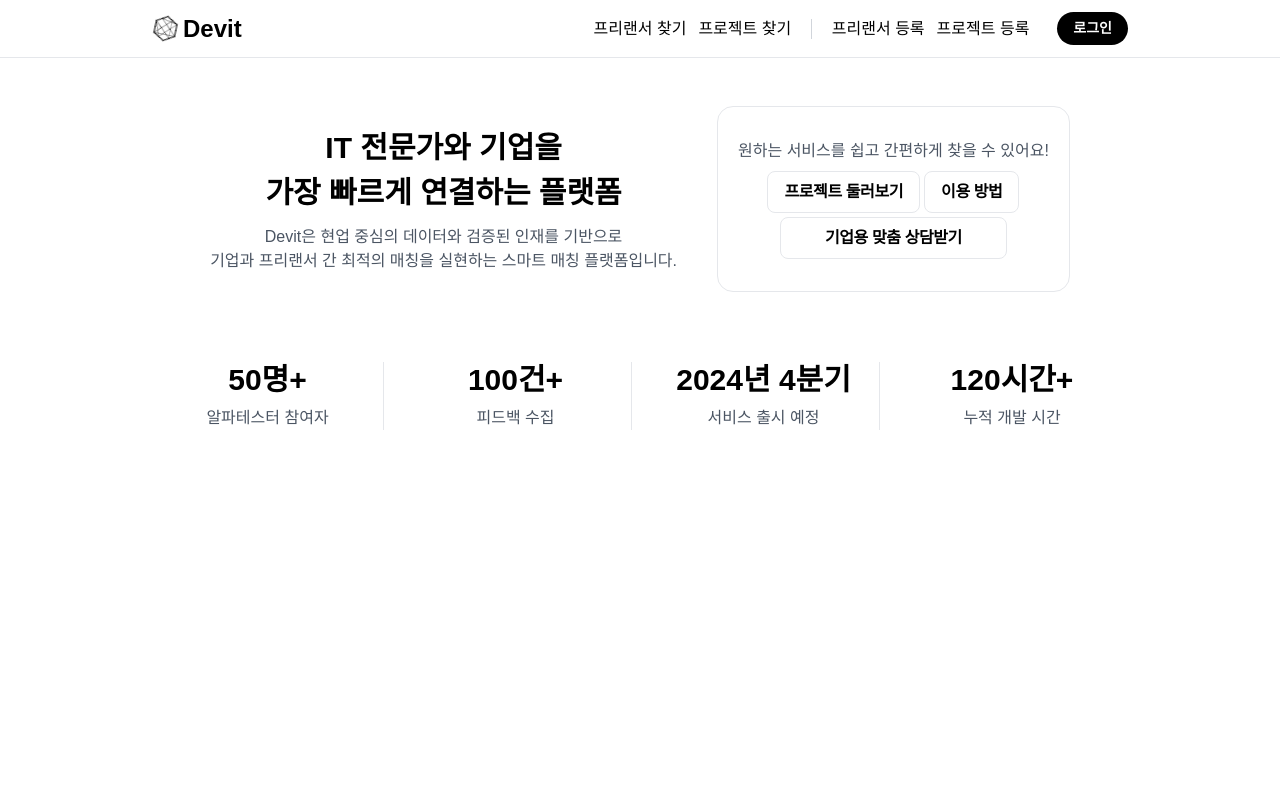
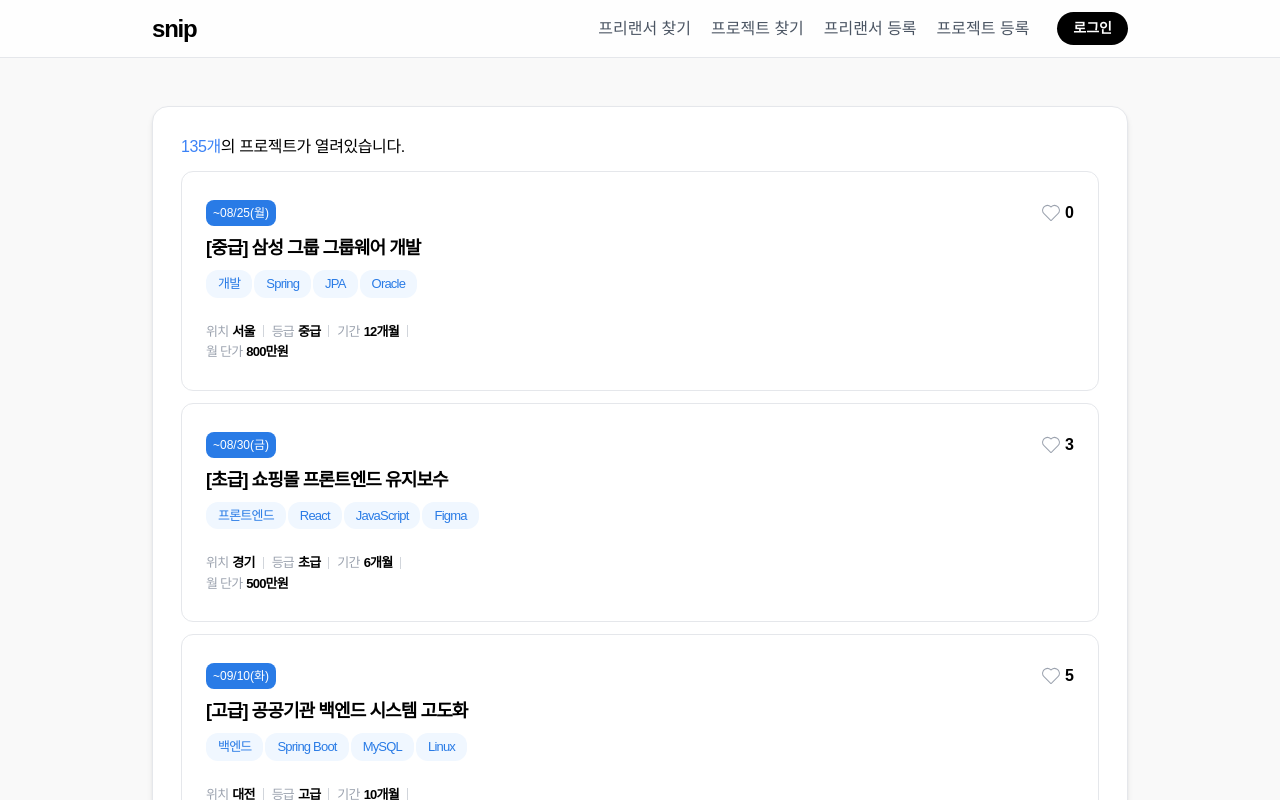
Before and after one commit to wowddok99/snip-front, a Next.js app: page /main in a window 1280 px wide. Shown: the top 800 px of the page. Built offline with nearby package versions, Linux system fonts and the light colour scheme; a web font is replaced by a local one.

Commit message:
feat(main): add project cards to main page, remove existing component

```diff
--- a/package.json
+++ b/package.json
@@ -1,5 +1,5 @@
 {
-  "name": "devit",
+  "name": "snip",
   "version": "0.1.0",
   "private": true,
   "scripts": {
--- a/src/app/main/page.tsx
+++ b/src/app/main/page.tsx
@@ -3,65 +3,78 @@
 import { useState } from "react";
 import Header from "@/components/layout/Header";
 import MobileMenu from "@/components/layout/MobileMenu";
+import ProjectCard from "@/components/ui/ProjectCard";
+import { FiChevronRight } from "react-icons/fi";
 
 export default function Home() {
+    const projects = [
+        {
+            dueDate: "~08/25(월)",
+            title: "[중급] 삼성 그룹 그룹웨어 개발",
+            tags: ["개발", "Spring", "JPA", "Oracle"],
+            location: "서울",
+            level: "중급",
+            duration: "12개월",
+            cost: "800만원",
+            likes: 0,
+        },
+        {
+            dueDate: "~08/30(금)",
+            title: "[초급] 쇼핑몰 프론트엔드 유지보수",
+            tags: ["프론트엔드", "React", "JavaScript", "Figma"],
+            location: "경기",
+            level: "초급",
+            duration: "6개월",
+            cost: "500만원",
+            likes: 3,
+        },
+        {
+            dueDate: "~09/10(화)",
+            title: "[고급] 공공기관 백엔드 시스템 고도화",
+            tags: ["백엔드", "Spring Boot", "MySQL", "Linux"],
+            location: "대전",
+            level: "고급",
+            duration: "10개월",
+            cost: "950만원",
+            likes: 5,
+        },
+        {
+            dueDate: "~09/01(일)",
+            title: "[중급] 병원 예약 시스템 리뉴얼",
+            tags: ["Next.js", "TypeScript", "Tailwind", "UX"],
+            location: "부산",
+            level: "중급",
+            duration: "8개월",
+            cost: "750만원",
+            likes: 2,
+        },
+    ];
+
     const [menuOpen, setMenuOpen] = useState(false)
 
     const toggleMenu = () => setMenuOpen(prev => !prev);
 
     return (
-        <div className={""}>
+        <div className={"bg-[#f9f9f9] min-h-screen"}>
             <Header onToggleMenu={toggleMenu}></Header>
             <MobileMenu isOpen={menuOpen} />
             <main className={"flex flex-col max-w-5xl mx-auto px-6 py-12"}>
-                {/* 서비스 소개 섹션 */}
-                <section className={"flex flex-col gap-[50px] md:gap-[70px]"}>
-                    <div className={"flex flex-col md:flex-row justify-center items-center gap-10"}>
-                        <div className={"flex flex-col gap-1.5 md:gap-2.5 items-center text-center"}>
-                            <h1>
-                                <div className={"text-[20px] md:text-[30px] font-bold"}>
-                                    IT 전문가와 기업을<br/>
-                                    가장 빠르게 연결하는 플랫폼
-                                </div>
-                            </h1>
-                            <p className={"text-[14px] md:text-[16px] font-normal text-gray-600"}>
-                                Devit은 현업 중심의 데이터와 검증된 인재를 기반으로<br/>
-                                기업과 프리랜서 간 최적의 매칭을 실현하는 스마트 매칭 플랫폼입니다.
-                            </p>
-                        </div>
-                        <div className={"flex flex-col gap-2 justify-center items-center px-5 py-8 rounded-2xl border-[1px]"}>
-                            <div className={"text-gray-600 text-center"}>원하는 서비스를 쉽고<br className={"md:hidden"}/> 간편하게 찾을 수 있어요!</div>
-                            <div className={"flex flex-col items-center justify-center gap-1"}>
-                                <div className={"flex justify-center gap-1"}>
-                                    <div className={"px-4 rounded-lg border-[1px] py-2 font-semibold tracking-tight cursor-pointer"}>
-                                        프로젝트 둘러보기
-                                    </div>
-                                    <div className={"px-4 rounded-lg border-[1px] py-2 font-semibold tracking-tight cursor-pointer"}>
-                                        이용 방법
-                                    </div>
-                                </div>
-                                <div className={"px-11 rounded-lg border-[1px] py-2 font-semibold tracking-tight cursor-pointer"}>
-                                    기업용 맞춤 상담받기
-                                </div>
-                            </div>
-                        </div>
+                <section className={"flex flex-col gap-3 bg-white border p-7 rounded-2xl shadow-md"}>
+                    <div className={"flex tracking-tight"}>
+                        <div className={"text-blue-500"}>135개</div>
+                        <div className={""}>의 프로젝트가 열려있습니다.</div>
                     </div>
-                    <div className={"grid grid-cols-2 md:grid-cols-4 gap-4"}>
-                        <div className={"flex flex-col gap-2 justify-center items-center md:border-r"}>
-                            <div className={"text-2xl md:text-3xl font-bold"}>50명+</div>
-                            <div className={"text-m text-gray-600"}>알파테스터 참여자</div>
-                        </div>
-                        <div className={"flex flex-col gap-2 justify-center items-center md:border-r"}>
-                            <div className={"text-2xl md:text-3xl font-bold"}>100건+</div>
-                            <div className={"text-m text-gray-600"}>피드백 수집</div>
-                        </div>
-                        <div className={"flex flex-col gap-2 justify-center items-center md:border-r"}>
-                            <div className={"text-2xl md:text-3xl font-bold"}>2024년 4분기</div>
-                            <div className={"text-m text-gray-600"}>서비스 출시 예정</div>
-                        </div>
-                        <div className={"flex flex-col gap-2 justify-center items-center md:border-none"}>
-                            <div className={"text-2xl md:text-3xl font-bold"}>120시간+</div>
-                            <div className={"text-m text-gray-600"}>누적 개발 시간</div>
+                    <div className={"grid grid-cols-1 gap-3"}>
+                        {projects.map((project, idx) => (
+                            <ProjectCard key={idx} {...project} />
+                        ))}
+                    </div>
+                    <div className="w-full border-t border-gray-200 mt-4">
+                        <div className="flex justify-center items-center mt-6 gap-2 cursor-pointer">
+                            <span className="text-sm font-semibold text-gray-700">더보기</span>
+                            <button className="w-6 h-6 rounded-full border border-gray-300 flex items-center justify-center">
+                                <FiChevronRight size={14} className="text-gray-500" />
+                            </button>
                         </div>
                     </div>
                 </section>
--- a/src/components/layout/Header.tsx
+++ b/src/components/layout/Header.tsx
@@ -12,16 +12,14 @@ export default function Header({ onToggleMenu }: HeaderProps) {
         <header className={"sticky top-0 z-20 bg-white/80 backdrop-blur-lg border-b-[0.7px]"}>
             <nav className="flex container max-w-5xl mx-auto justify-between items-center px-6 py-3">
                 <div className="flex items-center gap-1 cursor-pointer">
-                    <FaConnectdevelop className="text-[27px] animate-[spin_7s_linear_infinite]" />
-                    <div className="text-2xl font-bold">Devit</div>
+                    <div className="text-2xl font-bold tracking-tighter">snip</div>
                 </div>
-                <div className="hidden md:flex gap-7 items-center">
-                    <div className="flex gap-3 items-center">
-                        <div className="cursor-pointer">프리랜서 찾기</div>
-                        <div className="cursor-pointer">프로젝트 찾기</div>
-                        <div className="w-[0.7px] h-5 bg-gray-300 mx-2" />
-                        <div className="cursor-pointer">프리랜서 등록</div>
-                        <div className="cursor-pointer">프로젝트 등록</div>
+                <div className="hidden md:flex gap-7 items-center font-extralight">
+                    <div className="flex gap-5 items-center text-gray-600">
+                        <div className="cursor-pointer hover:text-black hover:font-light">프리랜서 찾기</div>
+                        <div className="cursor-pointer hover:text-black hover:font-light">프로젝트 찾기</div>
+                        <div className="cursor-pointer hover:text-black hover:font-light">프리랜서 등록</div>
+                        <div className="cursor-pointer hover:text-black hover:font-light">프로젝트 등록</div>
                     </div>
                     <div className="flex gap-2">
                         <div className="flex items-center justify-center bg-black text-[14px] text-white font-bold py-1.5 px-4 rounded-full cursor-pointer">
--- a/src/components/layout/MobileMenu.tsx
+++ b/src/components/layout/MobileMenu.tsx
@@ -12,16 +12,16 @@ export default function MobileMenu({ isOpen }: MobileMenuProps) {
                 bg-white shadow-lg z-10`
             }
         >
-            <nav className="flex flex-col gap-3.5 px-[25px] py-[68px]">
-                <div className="cursor-pointer">프리랜서 찾기</div>
-                <div className="cursor-pointer">프로젝트 찾기</div>
+            <nav className="flex flex-col mt-[14px] gap-[14px] px-[25px] py-[68px] text-gray-600 font-extralight">
+                <div className="cursor-pointer hover:text-black hover:font-light">프리랜서 찾기</div>
+                <div className="cursor-pointer hover:text-black hover:font-light">프로젝트 찾기</div>
                 <hr className="my-3 border-t border-gray-200" />
-                <div className="cursor-pointer">프리랜서 등록</div>
-                <div className="cursor-pointer">프로젝트 등록</div>
+                <div className="cursor-pointer hover:text-black hover:font-light">프리랜서 등록</div>
+                <div className="cursor-pointer hover:text-black hover:font-light">프로젝트 등록</div>
                 <hr className="my-3 border-t border-gray-200" />
-                <div className="cursor-pointer">홈</div>
+                <div className="cursor-pointer hover:text-black hover:font-light">홈</div>
                 <hr className="my-3 border-t border-gray-200" />
-                <div className="cursor-pointer">회원가입/로그인</div>
+                <div className="cursor-pointer hover:text-black hover:font-light">회원가입/로그인</div>
             </nav>
         </aside>
     );
--- /dev/null
+++ b/src/components/ui/ProjectCard.tsx
@@ -0,0 +1,79 @@
+import React from "react";
+import { CiHeart } from "react-icons/ci";
+
+interface ProjectCard {
+    dueDate: string;
+    title: string;
+    tags: string[];
+    location: string;
+    level: string;
+    duration: string;
+    cost: string;
+    likes: number;
+}
+
+export default function ProjectCard({
+    dueDate,
+    title,
+    tags,
+    location,
+    level,
+    duration,
+    cost,
+    likes,
+}: ProjectCard) {
+    return (
+        <div className="flex flex-col gap-2 border px-6 py-7 rounded-xl hover:border-blue-400 transition-colors duration-300 cursor-pointer">
+            {/* 마감 날짜 */}
+            <div className="flex items-center justify-between">
+                <div className="px-[7px] py-[4px] rounded-lg border-none bg-[#297be6] text-white text-[12px] tracking-normal">
+                    {dueDate}
+                </div>
+                <div className="flex items-center gap-[2px]">
+                    <CiHeart className="text-[24px] text-gray-400" />
+                    <div className="font-bold">{likes}</div>
+                </div>
+            </div>
+
+            {/* 제목 */}
+            <div className="font-bold text-lg tracking-tighter">{title}</div>
+
+            {/* 개발 스택 태그 */}
+            <div className="flex flex-wrap w-full tracking-tighter gap-x-[2px] gap-y-[3px]">
+                {tags.map((tag) => (
+                    <div
+                        key={tag}
+                        className="bg-[#f0f7ff] text-[#297be6] px-3 py-1 rounded-xl text-[13px] font-medium"
+                    >
+                        {tag}
+                    </div>
+                ))}
+            </div>
+
+            {/* 상세 정보 */}
+            <div className="flex flex-col mt-4 gap-[1px] tracking-tighter">
+                <div className="flex items-center gap-2">
+                    <div className="flex items-center gap-[4px]">
+                        <div className="text-gray-400 text-[13px]">위치</div>
+                        <div className="font-bold text-[13px]">{location}</div>
+                    </div>
+                    <span className="w-px h-3 bg-gray-300"></span>
+                    <div className="flex gap-[4px]">
+                        <div className="text-gray-400 text-[13px]">등급</div>
+                        <div className="font-bold text-[13px]">{level}</div>
+                    </div>
+                    <span className="w-px h-3 bg-gray-300"></span>
+                    <div className="flex gap-[4px]">
+                        <div className="text-gray-400 text-[13px]">기간</div>
+                        <div className="font-bold text-[13px]">{duration}</div>
+                    </div>
+                    <span className="w-px h-3 bg-gray-300"></span>
+                </div>
+                <div className="flex gap-[4px]">
+                    <div className="text-gray-400 text-[13px]">월 단가</div>
+                    <div className="font-bold text-[13px]">{cost}</div>
+                </div>
+            </div>
+        </div>
+    );
+}
```
Also changed, not shown: src/components/section/ServiceIntroSection.tsx (added, +63 -0 lines).
